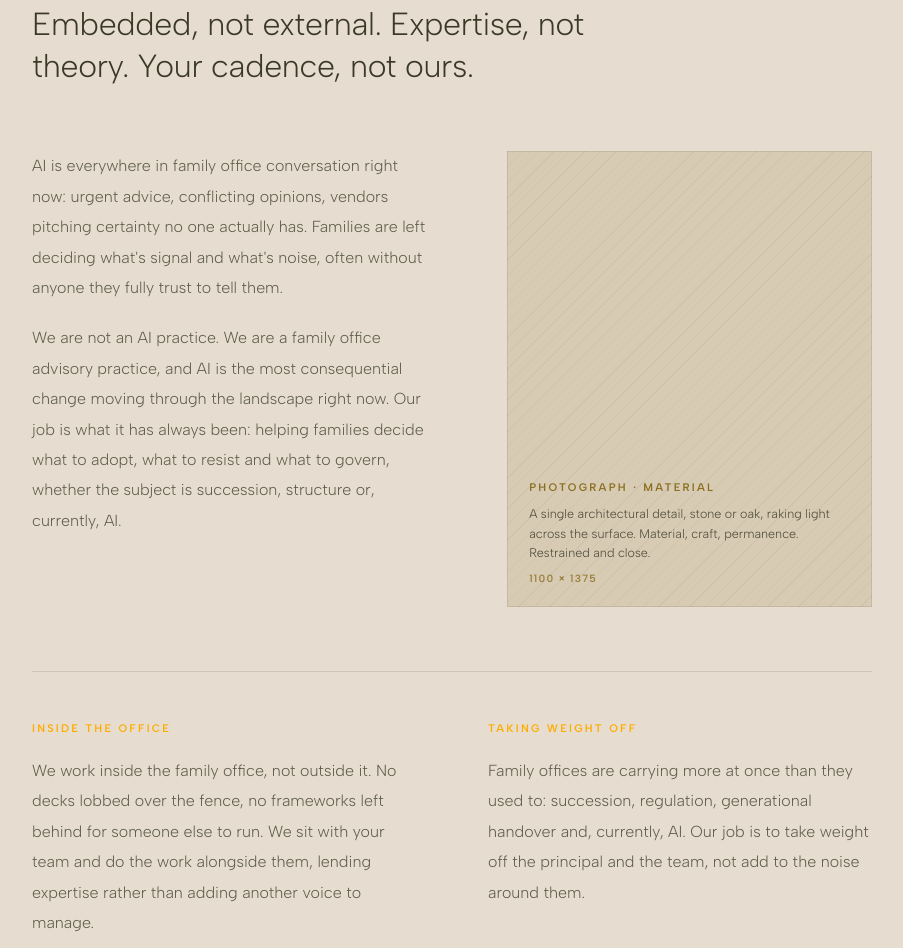
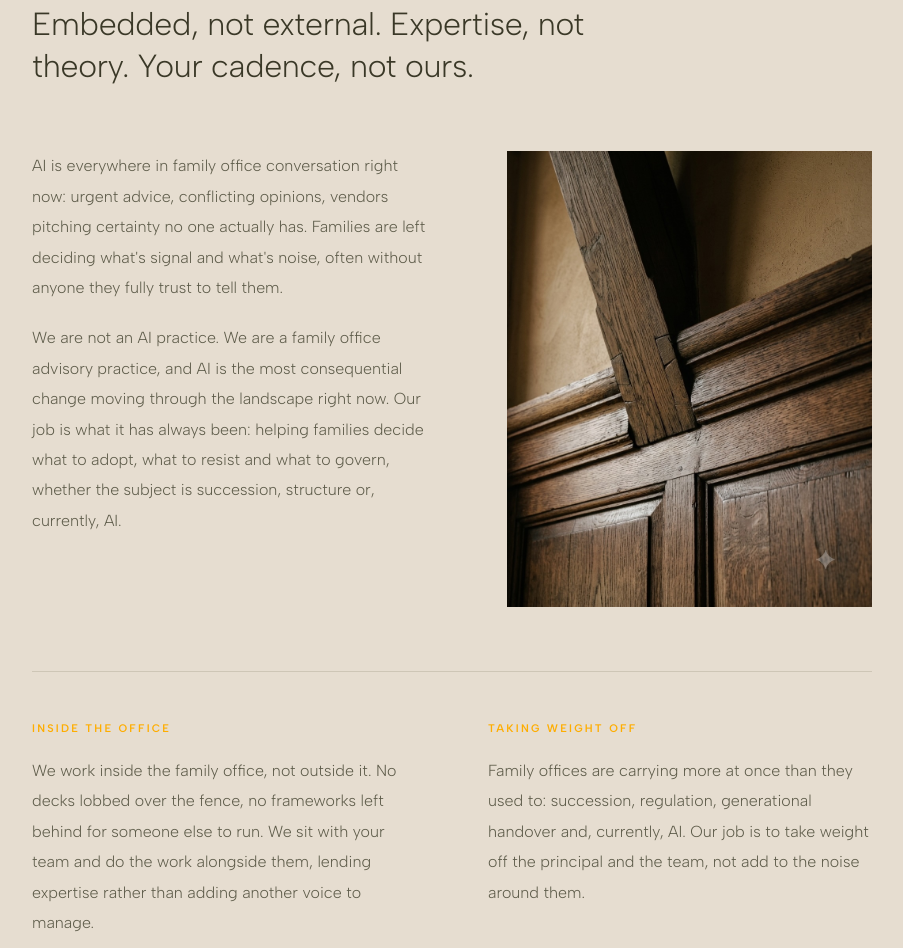
Before and after one commit to shaanmahrotri/valora-website, an Astro site: page / in a window 1280 px wide. Shown: the part 980-1928 px from the top of the page, without its empty margins (328-1231 px from the left). Built offline with nearby package versions, Linux system fonts and the light colour scheme; Astro itself is replaced by a stand-in of ours.

Commit message:
Add real material photograph to approach section
Replaces the material Plate placeholder with the supplied oak joinery detail.

```diff
--- a/src/pages/index.astro
+++ b/src/pages/index.astro
@@ -36,7 +36,7 @@
         <p>AI is everywhere in family office conversation right now: urgent advice, conflicting opinions, vendors pitching certainty no one actually has. Families are left deciding what's signal and what's noise, often without anyone they fully trust to tell them.</p>
         <p>We are not an AI practice. We are a family office advisory practice, and AI is the most consequential change moving through the landscape right now. Our job is what it has always been: helping families decide what to adopt, what to resist and what to govern, whether the subject is succession, structure or, currently, AI.</p>
       </div>
-      <Plate ratio="4 / 5" label="Photograph · material" note="A single architectural detail, stone or oak, raking light across the surface. Material, craft, permanence. Restrained and close." spec="1100 × 1375" />
+      <Plate ratio="4 / 5" src="/material.jpg" alt="An architectural oak joinery detail in raking light" label="Photograph · material" note="A single architectural detail, stone or oak, raking light across the surface. Material, craft, permanence. Restrained and close." spec="1100 × 1375" />
     </div>
 
     <div class="approach__pair">
```
Also changed, not shown: public/material.jpg (added).
